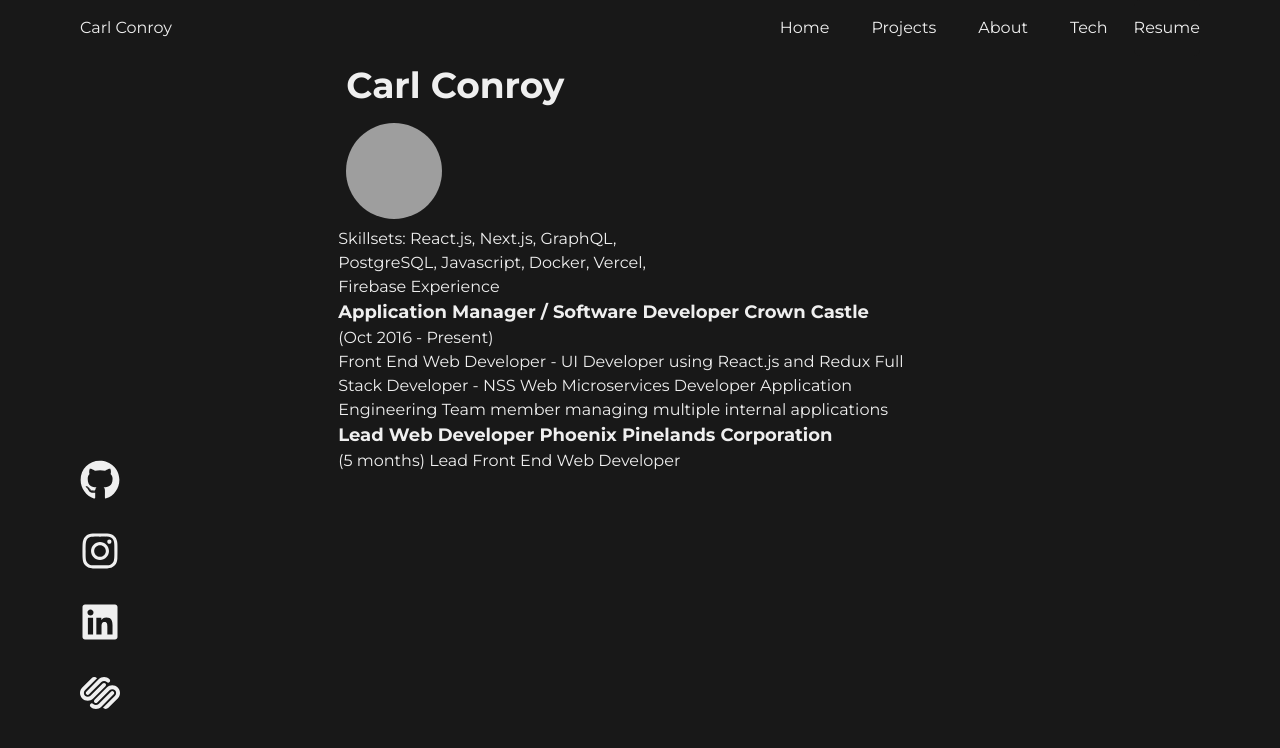
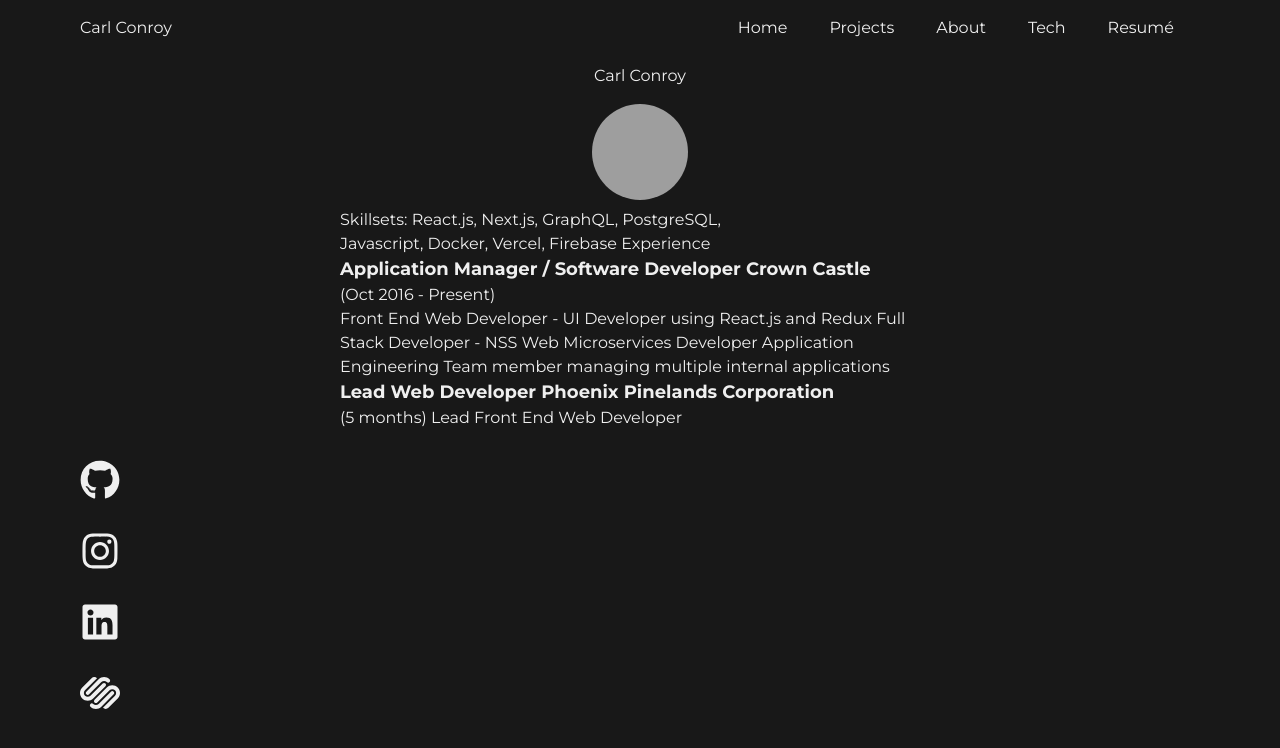
Before and after one commit to CarlinCharge/carlconroyv2, a Next.js app: page /resume in a window 1280 px wide. Shown: the top 748 px of the page. Built offline with nearby package versions, Linux system fonts and the light colour scheme; grey boxes are pictures that could not be loaded.

Commit message:
resume update, adds resume to nav

```diff
--- a/src/components/Nav/MenuItems.ts
+++ b/src/components/Nav/MenuItems.ts
@@ -11,4 +11,5 @@ export const MenuItems: MenuItem[] = [
   { text: "Projects", href: "/projects" },
   { text: "About", href: "/about" },
   { text: "Tech", href: "/tech-page" },
+  { text: "Resumé", href: "/resume" },
 ];
--- a/src/components/Nav/Nav.tsx
+++ b/src/components/Nav/Nav.tsx
@@ -1,5 +1,5 @@
 import NextLink from "next/link";
-import { Link, Flex, useStyleConfig, Box } from "@chakra-ui/react";
+import { Link, Flex, useStyleConfig, Button } from "@chakra-ui/react";
 import { MenuItems } from "./MenuItems";
 
 const Nav = () => {
@@ -27,17 +27,6 @@ const Nav = () => {
             </Link>
           );
         })}
-        <Box
-          as="button"
-          borderRadius="md"
-          bg="black"
-          _hover={{
-            color: "#A970FF",
-            textDecoration: "underline",
-          }}
-        >
-          Resume
-        </Box>
       </Flex>
     </Flex>
   );
--- a/src/components/Resume/resumecontent.tsx
+++ b/src/components/Resume/resumecontent.tsx
@@ -5,22 +5,22 @@ import {
   Text,
   Container,
   Avatar,
-  HStack,
+  VStack,
 } from "@chakra-ui/react";
 
 export const ResumeContent = () => {
   return (
     <Container>
       <Flex direction="column">
-        <HStack m="2">
-          <Heading>Carl Conroy</Heading>
-        </HStack>
-        <HStack m="2">
+        <VStack m="2">
+          <Text>Carl Conroy</Text>
+        </VStack>
+        <VStack m="2">
           <Avatar size="xl" src="/carl.jpg" />
-        </HStack>
-        <Flex>
+        </VStack>
+        <Flex justifyContent="center">
           <Box>
-            <Box maxW="350px">
+            <Box maxW="450px">
               <Text fontSize="md">
                 Skillsets: React.js, Next.js, GraphQL, PostgreSQL, Javascript,
                 Docker, Vercel, Firebase Experience
```
